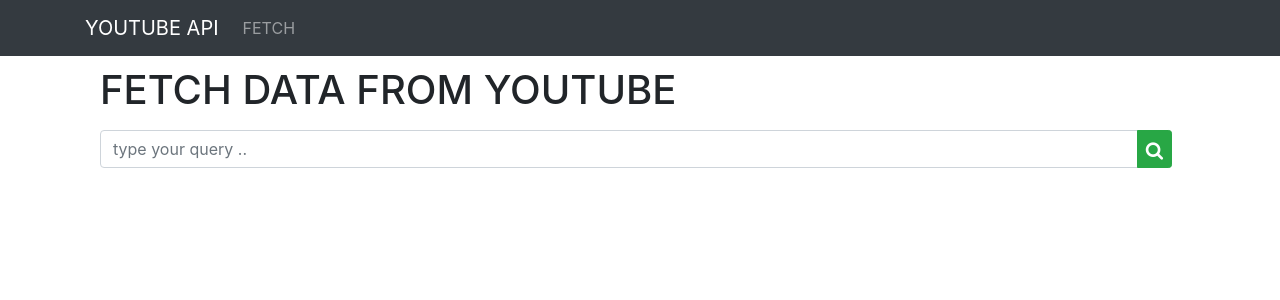
After one commit to samirpatil2000/famPayAssingment, a Django app: page /fetch/ in a window 1280 px wide. The commit adds this page. Shown: the top 300 px of the page. Run offline with Django 3.2, Linux system fonts and the light colour scheme; some libraries are stand-ins or nearby versions.

Commit message:
fetch data from youtube is added new page added

```diff
--- a/templates/youtube/a_navbar.html
+++ b/templates/youtube/a_navbar.html
@@ -12,8 +12,8 @@
         <div class="collapse navbar-collapse" id="navigation">
           <ul class="navbar-nav">
             <li class="nav-item">
-              <a href="#" class="nav-link">
-                  API
+              <a href="{% url 'fetch-query' %}" class="nav-link">
+                  FETCH
               </a>
             </li>
           </ul>
--- /dev/null
+++ b/templates/youtube/fetch_data.html
@@ -0,0 +1,27 @@
+{% extends 'youtube/base.html' %}
+
+{% block title %}FAMPAY{% endblock %}
+{% load crispy_forms_tags %}
+
+{% block content %}
+    <div class="container">
+    <h1 style="margin-top:10px;alignment: center">FETCH DATA FROM YOUTUBE</h1>
+        <form action="" class="inline-form mr-md-2 ml-auto">
+            <div class="input-group">
+              <input
+                required
+                type="text"
+                name="fetch_query"
+                placeholder="type your query .."
+                class="form-control mt-2"
+                action = ''/>
+              <div class="input-group-append">
+                <button type="submit" class="btn-success btn btn-sm mt-2">
+                  <i class="fa fa-search fa-lg"></i>
+                </button>
+              </div>
+            </div>
+          </form>
+
+    </div>
+{% endblock %}
--- a/youtube/urls.py
+++ b/youtube/urls.py
@@ -5,5 +5,7 @@
 from youtube import views
 
 urlpatterns = [
-    path('',views.index,name='index')
+    path('',views.index,name='index'),
+    path('fetch/',views.fetch_query,name='fetch-query'),
+
 ]
--- a/youtube/views.py
+++ b/youtube/views.py
@@ -2,6 +2,7 @@
 import os
 import sys
 
+from django.contrib import messages
 from django.core.exceptions import ObjectDoesNotExist
 from django.db.models import Q
 from django.shortcuts import render, redirect
@@ -123,9 +124,17 @@
   ]
 }
 
+def fetch_query(request):
 
-def fetch():
-    query,max_results="FamPay",2
+    query = request.GET.get('fetch_query')
+    if is_valid_params(query):
+        category=Category.objects.get_or_create(name=query)
+        fetch(category)
+        messages.success(request,f'data successfully fetch for keyword {query}')
+    return render(request,'youtube/fetch_data.html',context={})
+
+def fetch(query="FamPay",max_results=2):
+    # query,max_results="FamPay",2
     try:
         request_to_youtube = build(YOUTUBE_API_SERVICE_NAME, YOUTUBE_API_VERSION,
                         developerKey=DEVELOPER_KEY)
@@ -159,9 +168,6 @@
                         category=category,
                         videoId=videoId)
         print(title)
-
-
-
     except Exception as e:
         exc_type, exc_obj, exc_tb = sys.exc_info()
         fname = os.path.split(exc_tb.tb_frame.f_code.co_filename)[1]
```
Also changed, not shown: templates/youtube/index.html (+2 -7 lines).
